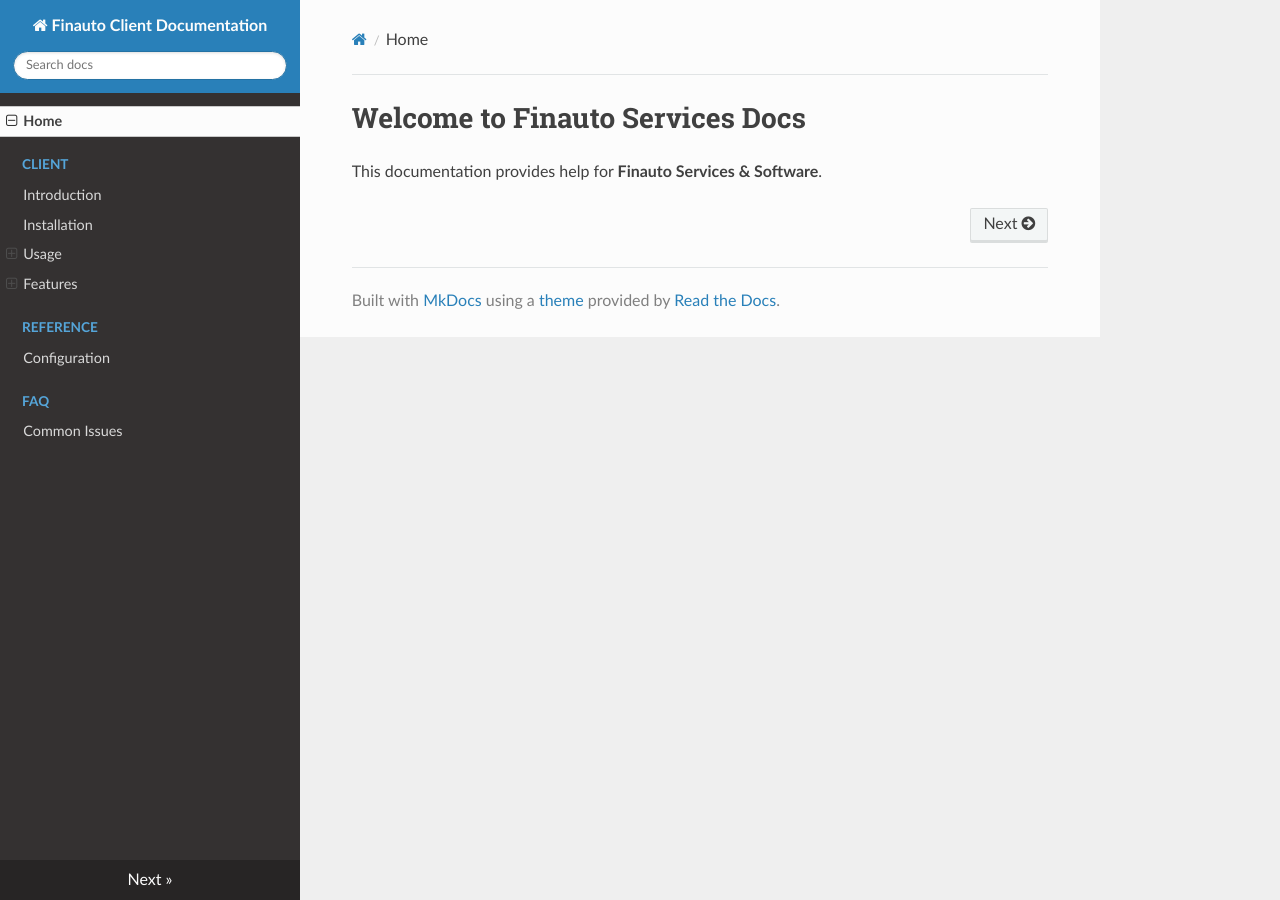
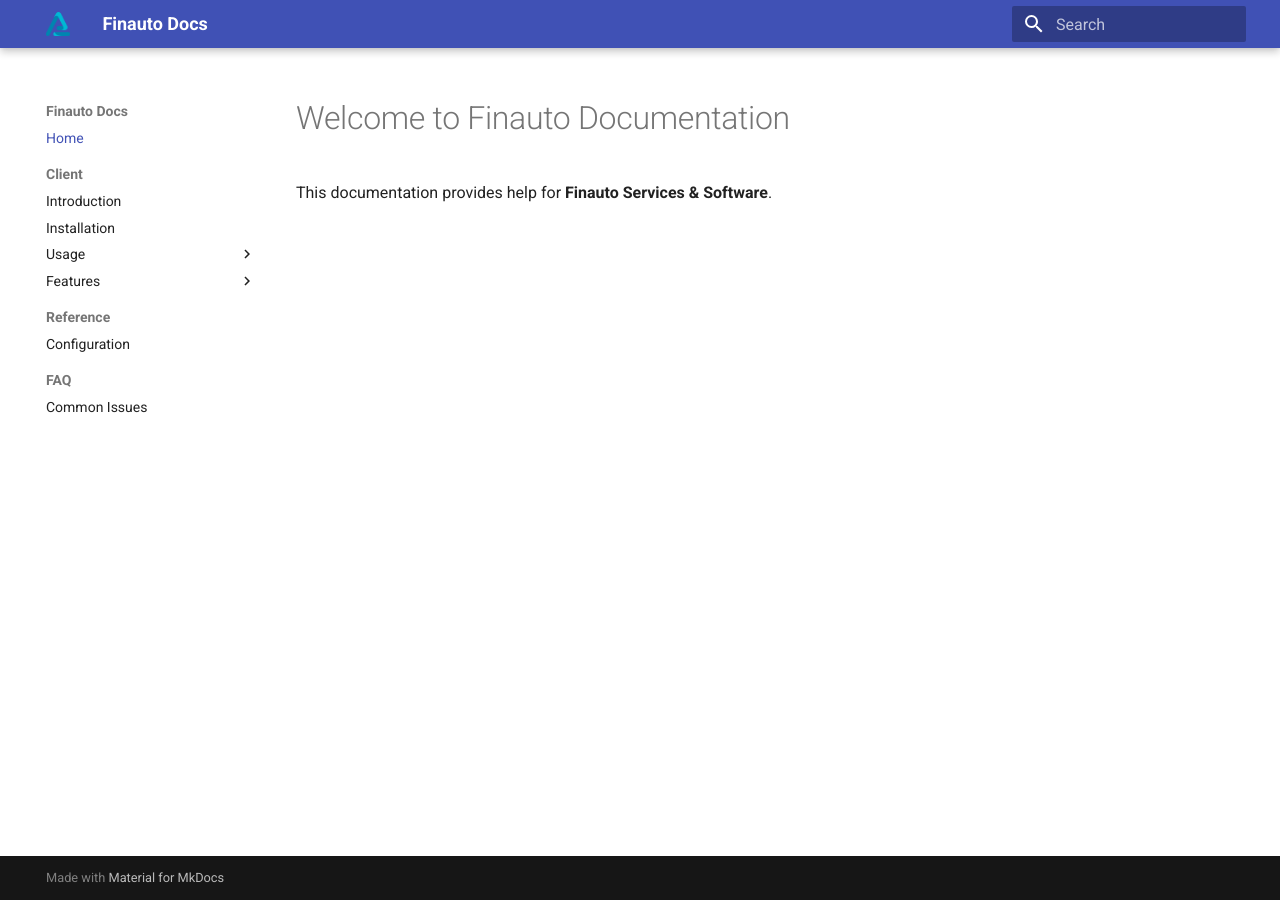
Before and after one commit to finautoindia/docs, an MkDocs documentation site: the page built from docs/index.md, in a window 1280 px wide. Built offline with MkDocs 1.6.1 and Material for MkDocs 9.7.7, drawn with Linux system fonts in a browser that asks for light colours; nearby versions of some CDN libraries.

Commit message:
Update theme

```diff
--- a/docs/index.md
+++ b/docs/index.md
@@ -1,3 +1,3 @@
-# Welcome to Finauto Services Docs
+# Welcome to Finauto Documentation
 
 This documentation provides help for **Finauto Services & Software**.
--- a/mkdocs.yml
+++ b/mkdocs.yml
@@ -1,9 +1,39 @@
-site_name: Finauto Client Documentation
-site_description: Help and Documentation for Finauto Client
+site_name: Finauto Docs
+site_description: Help and Documentation for Finauto Software
 theme:
-  name: readthedocs
+  name: material
+  logo: assets/images/logo.png
+  favicon: assets/images/favicon.ico
   language: en
-
+  features:
+    - navigation.instant
+    - navigation.tracking
+    - navigation.sections
+    - navigation.top
+    - search.suggest
+    - search.highlight
+    - toc.integrate
+    - content.tabs.link
+    - content.code.copy
+    - header.autohide
+  markdown_extensions:
+    - admonition
+    - pymdownx.details
+    - pymdownx.superfences
+    - pymdownx.highlight
+    - pymdownx.inlinehilite
+    - pymdownx.magiclink
+    - toc:
+        permalink: true
+  palette:
+    - media: "(prefers-color-scheme: light)"
+      scheme: default
+      primary: indigo
+      accent: blue
+    - media: "(prefers-color-scheme: dark)"
+      scheme: slate
+      primary: indigo
+      accent: blue
 nav:
   - Home: index.md
   - Client:
```
Also changed, not shown: docs/assets/images/favicon.ico (added), docs/assets/images/logo.png (added).
